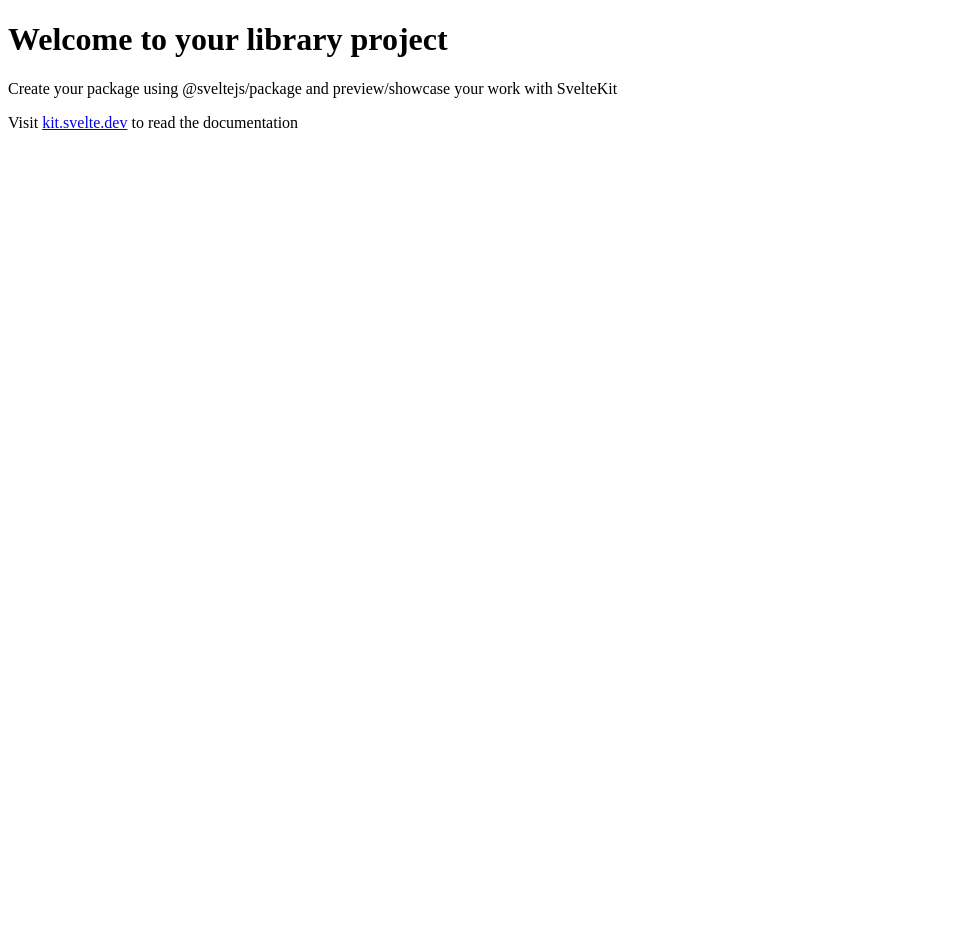
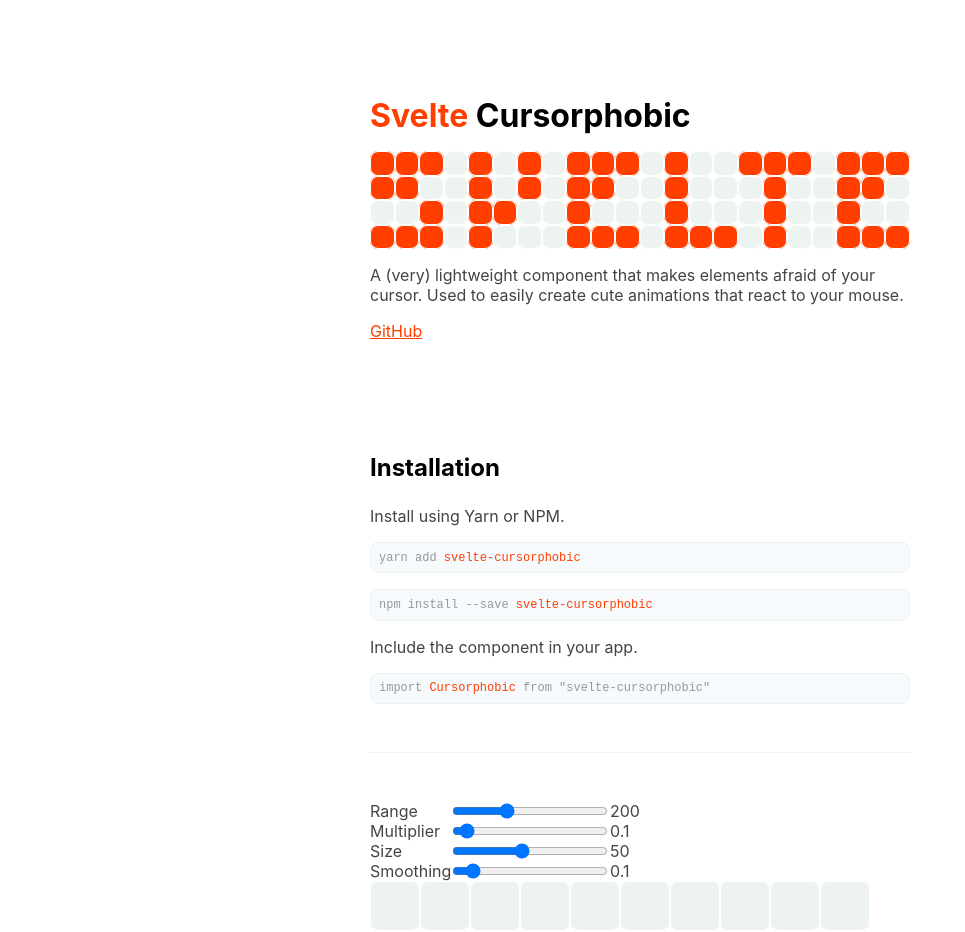
Before and after one commit to Mitcheljager/svelte-cursorphobic, a SvelteKit app: page / in a window 1280 px wide. Shown: the top 932 px of the page, without its empty margins (0-965 px from the left). Before the commit the page ends 800 px from the top, so only its background shows below. Built offline with nearby package versions, Linux system fonts and the light colour scheme.

Commit message:
docs: Add basic documentation

```diff
--- a/src/routes/+page.svelte
+++ b/src/routes/+page.svelte
@@ -1,3 +1,273 @@
-<h1>Welcome to your library project</h1>
-<p>Create your package using @sveltejs/package and preview/showcase your work with SvelteKit</p>
-<p>Visit <a href="https://kit.svelte.dev">kit.svelte.dev</a> to read the documentation</p>
+<script>
+  import Cursorphobic from "$lib/Cursorphobic.svelte"
+
+  let range = 200
+  let multiplier = 0.1
+  let size = 50
+  let smoothing = 0.1
+
+  let headerActiveIndexes = [2, 1, 0, 23, 22, 46, 68, 67, 66, 4, 26, 48, 70, 49, 28, 6, 8, 30, 52, 74, 75, 76, 31, 9, 10, 12, 34, 56, 78, 79, 80, 15, 16, 17, 38, 60, 82, 19, 41, 63, 85, 86, 87, 42, 20, 21]
+</script>
+
+<div class="wrapper">
+	<div class="header">
+		<h1><mark>Svelte</mark> Cursorphobic</h1>
+
+    <div class="svelte-grid">
+      {#each { length: 88 } as _, i}
+        <Cursorphobic range="150" multiplier="0.1">
+          <div class="element" class:bg-primary={headerActiveIndexes.includes(i)} />
+        </Cursorphobic>
+      {/each}
+    </div>
+
+    <p>A (very) lightweight component that makes elements afraid of your cursor. Used to easily create cute animations that react to your mouse.</p>
+
+    <p><a href="https://github.com/Mitcheljager/svelte-cursorphobic">GitHub</a></p>
+	</div>
+
+	<div class="block">
+		<h2>Installation</h2>
+
+		<p>Install using Yarn or NPM.</p>
+
+		<code class="well">
+			yarn add <mark>svelte-cursorphobic</mark>
+		</code>
+
+		<code class="well">
+			npm install --save <mark>svelte-cursorphobic</mark>
+		</code>
+
+		<p>Include the component in your app.</p>
+
+		<code class="well">
+			import <mark>Cursorphobic</mark> from "svelte-cursorphobic"
+		</code>
+	</div>
+
+  <div class="block">
+    <div class="range">
+      <span>Range</span>
+      <input type="range" bind:value={range} min="50" max="500" />
+      {range}
+    </div>
+
+    <div class="range">
+      <span>Multiplier</span>
+      <input type="range" bind:value={multiplier} min="0.05" max="1" step="0.05" />
+      {multiplier}
+    </div>
+
+    <div class="range">
+      <span>Size</span>
+      <input type="range" bind:value={size} min="10" max="100" />
+      {size}
+    </div>
+
+    <div class="range">
+      <span>Smoothing</span>
+      <input type="range" bind:value={smoothing} min="0.01" max="1" step="0.01" />
+      {smoothing}
+    </div>
+
+    <div class="grid mt-1" style:--size={size + 'px'}>
+      {#each { length: 100 } as _}
+        <Cursorphobic {range} {multiplier} {smoothing}>
+          <div class="element" />
+        </Cursorphobic>
+      {/each}
+    </div>
+  </div>
+
+	<div class="block">
+		Made by <a href="https://github.com/Mitcheljager">Mitchel Jager</a>
+	</div>
+</div>
+
+<style>
+	:global(:root) {
+		--primary: #ff3e00;
+		--text-color: #444;
+		--text-color-light: #999;
+		--text-color-lightest: black;
+		--border-color: #edf3f0;
+		--bg-well: #f6fafd;
+		--bg-body: #fff;
+    --wrapper-max-width: 540px;
+	}
+
+	@media (prefers-color-scheme: dark) {
+		:global(:root) {
+			--text-color: #b7c0d1;
+			--text-color-light: #8e99af;
+			--text-color-lightest: white;
+			--border-color: #363d49;
+			--bg-well: #21242c;
+			--bg-body: #16181d;
+		}
+	}
+
+	:global(body) {
+		padding: 0;
+		margin: 0;
+		background: var(--bg-body);
+		color: var(--text-color);
+		font-family: -apple-system, BlinkMacSystemFont, "Segoe UI", Roboto, "Helvetica Neue", Arial, "Noto Sans", sans-serif, "Apple Color Emoji", "Segoe UI Emoji", "Segoe UI Symbol", "Noto Color Emoji";
+	}
+
+	h1 {
+		margin: 0 0 1rem;
+		color: var(--text-color-lightest);
+	}
+
+	h2 {
+		margin: 3rem 0 1.5rem;
+		color: var(--text-color-lightest);
+	}
+
+	code {
+		display: block;
+		margin-top: 1rem;
+		color: var(--text-color-light);
+		font-size: .75rem;
+		line-height: 1.5em;
+	}
+
+	mark {
+		background: none;
+		color: var(--primary);
+	}
+
+	a {
+		color: var(--primary);
+	}
+
+	p:first-child {
+		margin-top: 0;
+	}
+
+  .svelte-grid {
+    display: grid;
+    grid-template-columns: repeat(22, 1fr);
+    width: fit-content;
+  }
+
+  .svelte-grid .element {
+    --size: calc(min(100vw - 2rem, var(--wrapper-max-width)) / 22);
+  }
+
+  .grid {
+    display: grid;
+    grid-template-columns: repeat(10, 1fr);
+    width: fit-content;
+  }
+
+  .element {
+    width: var(--size, 3rem);
+    height: var(--size, 3rem);
+    border-radius: 0.5rem;
+    background: var(--border-color);
+    box-shadow: inset 0 0 0 1px var(--bg-body);
+  }
+
+  .range {
+    display: grid;
+    grid-template-columns: 5rem 10rem 3rem;
+    width: auto;
+    gap: margin(1);
+  }
+
+	.well {
+		padding: .35rem .5rem;
+		border-radius: .5rem;
+		border: 1px solid var(--border-color);
+		background: var(--bg-well);
+	}
+
+	.header {
+		margin: 6rem 0 0;
+	}
+
+	.wrapper {
+		max-width: var(--wrapper-max-width);
+		margin: 0 auto;
+		padding: 0 1rem 6rem;
+	}
+
+	.block {
+    display: block;
+		padding: 3rem 0;
+		border-bottom: 1px solid var(--border-color);
+	}
+
+	.description {
+		margin-bottom: 1rem;
+	}
+
+	@media (min-width: 600px) {
+		.description {
+			margin-bottom: 0;
+		}
+	}
+
+	.table {
+		display: grid;
+		grid-template-columns: 1fr 1fr 3fr;
+		grid-gap: 1rem .5rem;
+	}
+
+	.table strong {
+		color: var(--text-color);
+	}
+
+	.table code {
+		margin-top: 0;
+		line-height: 1.3rem;
+	}
+
+	.chart {
+		margin-top: .5rem;
+	}
+
+	:global(.chart--responsive svg) {
+		width: 100%;
+		height: auto;
+	}
+
+	table {
+		width: 100%;
+		border: 1px solid var(--border-color);
+		border-radius: .5rem;
+		border-collapse: collapse;
+		background: var(--bg-well);
+		font-size: clamp(0.75rem, 3vw, 1rem);
+		color: var(--text-color-light);
+		font-style: italic;
+	}
+
+	table tr:nth-child(even) td {
+		background: var(--bg-body);
+	}
+
+	table tr td,
+	table tr th {
+		border: 0;
+		padding: 0.5rem 0 0.5rem 1rem;
+		text-align: left;
+	}
+
+	table :global(svg) {
+		max-width: 100%;
+		height: auto;
+	}
+
+	table .label {
+		color: var(--text-color);
+		font-style: normal;
+	}
+
+  .bg-primary {
+    background: var(--primary);
+  }
+</style>
```
